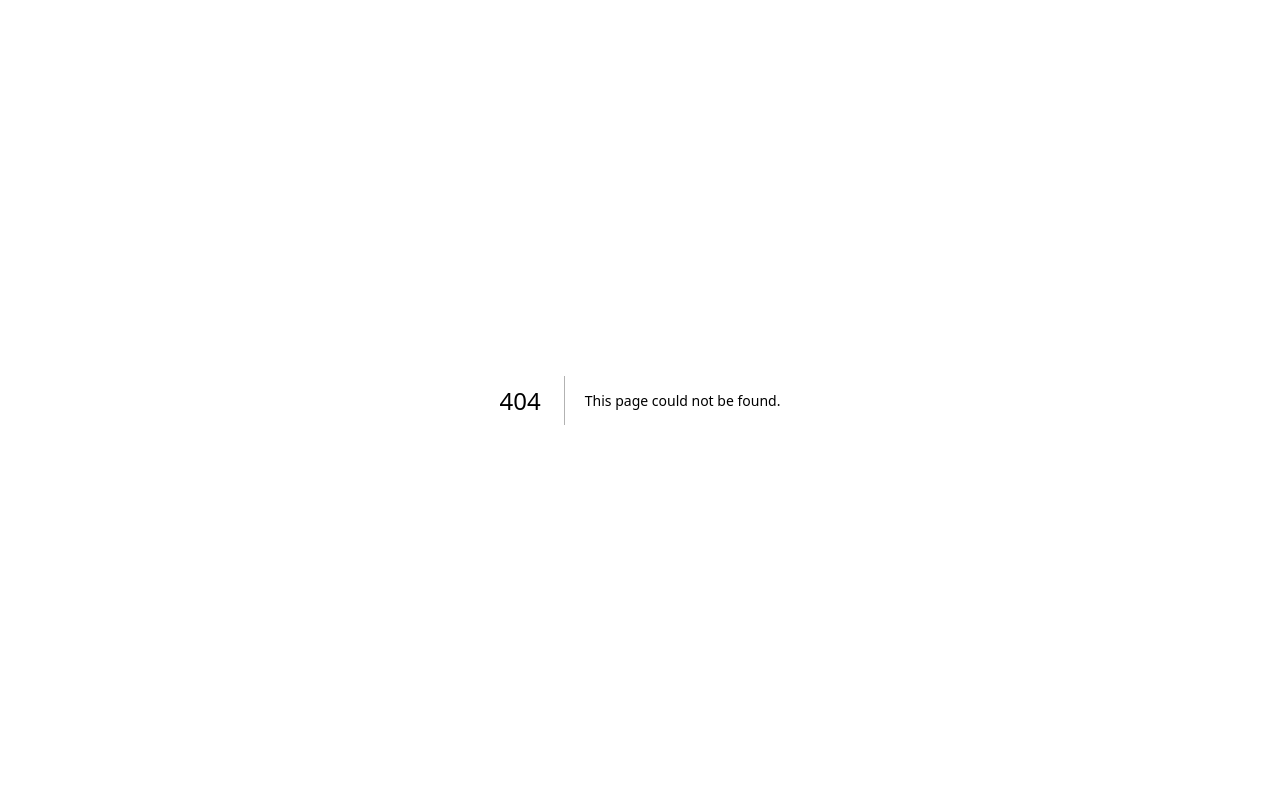
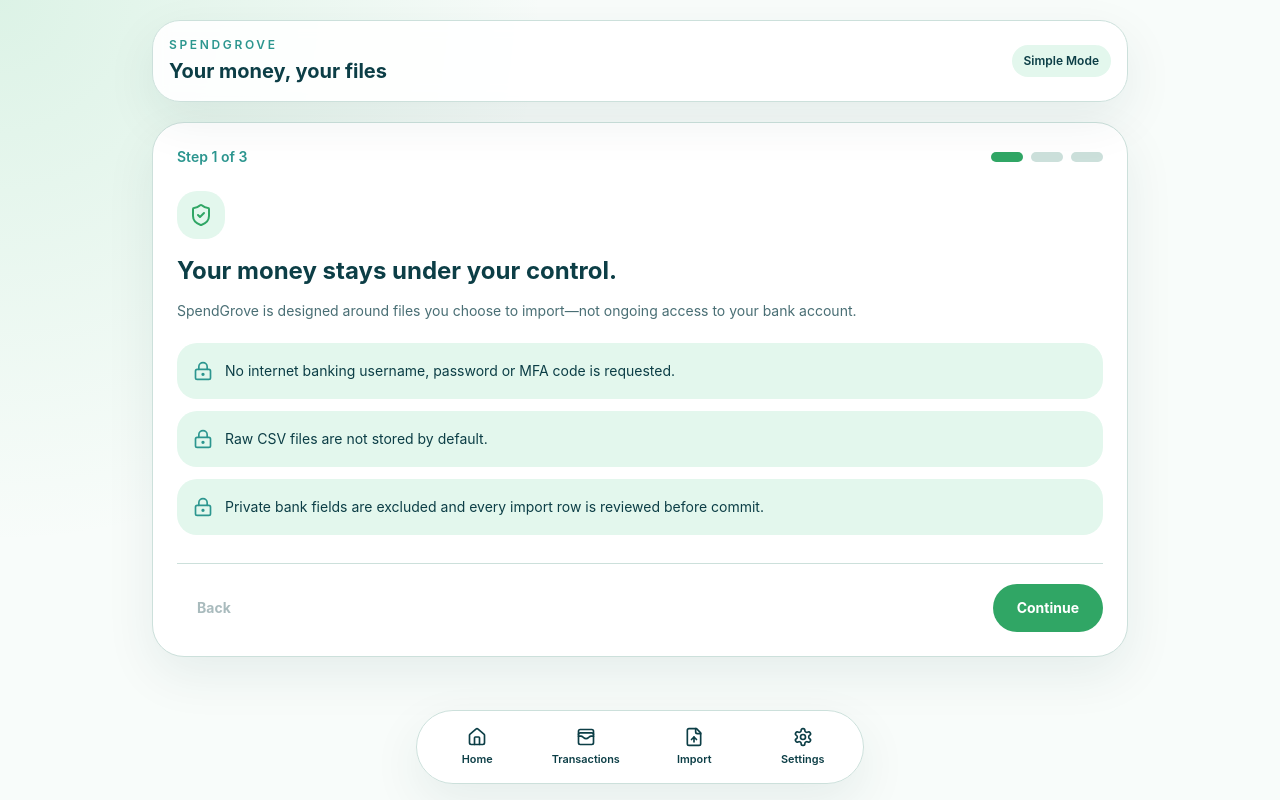
Before and after one commit to LatinMaestro/SpendGrove, a Next.js app: page /onboarding in a window 1280 px wide. Before the commit this address had no page. Built offline with nearby package versions, Linux system fonts and the light colour scheme.

Commit message:
Add privacy-first onboarding route

```diff
--- /dev/null
+++ b/app/onboarding/page.tsx
@@ -0,0 +1,10 @@
+import { AppShell } from "@/components/app-shell";
+import { OnboardingFlow } from "@/components/onboarding-flow";
+
+export default function OnboardingPage() {
+  return (
+    <AppShell>
+      <OnboardingFlow />
+    </AppShell>
+  );
+}
```
